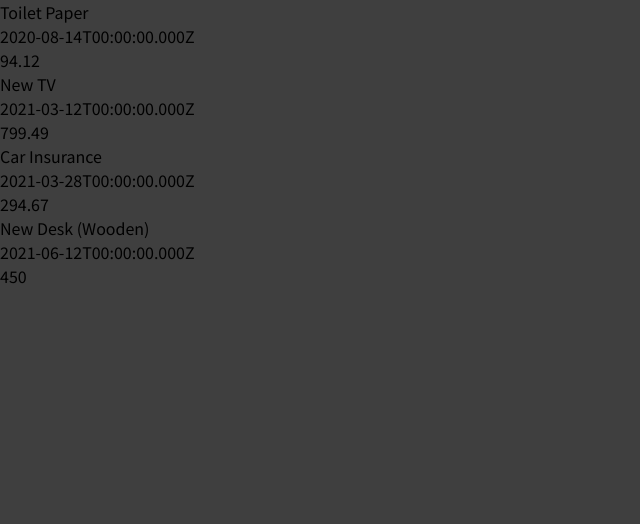
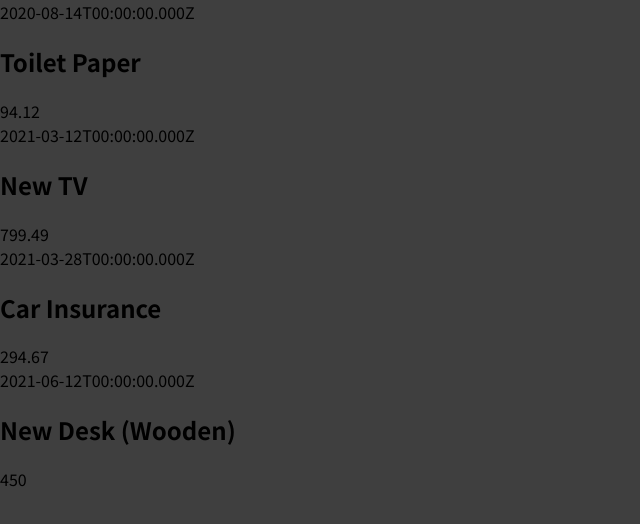
Before and after one commit to igdkaur/expense-tracker, a React (Create React App) app: page / in a window 1280 px wide. Shown: the top 524 px of the page, without its empty margins (0-640 px from the left). Built offline with nearby package versions, Linux system fonts and the light colour scheme.

Commit message:
added css

```diff
--- /dev/null
+++ b/src/components/ExpenseItem.css
@@ -0,0 +1,56 @@
+.expense-item {
+  display: flex;
+  justify-content: space-between;
+  align-items: center;
+  box-shadow: 0 2px 8px rgba(0, 0, 0, 0.25);
+  padding: 0.5rem;
+  margin: 1rem 0;
+  border-radius: 12px;
+  background-color: #4b4b4b;
+}
+
+.expense-item__description {
+  display: flex;
+  flex-direction: column;
+  gap: 1rem;
+  align-items: flex-end;
+  flex-flow: column-reverse;
+  justify-content: flex-start;
+  flex: 1;
+}
+
+.expense-item h2 {
+  color: #3a3a3a;
+  font-size: 1rem;
+  flex: 1;
+  margin: 0 1rem;
+  color: white;
+}
+
+.expense-item__price {
+  font-size: 1rem;
+  font-weight: bold;
+  color: white;
+  background-color: #40005d;
+  border: 1px solid white;
+  padding: 0.5rem;
+  border-radius: 12px;
+}
+
+@media (min-width: 580px) {
+  .expense-item__description {
+    flex-direction: row;
+    align-items: center;
+    justify-content: flex-start;
+    flex: 1;
+  }
+
+  .expense-item__description h2 {
+    font-size: 1.25rem;
+  }
+
+  .expense-item__price {
+    font-size: 1.25rem;
+    padding: 0.5rem 1.5rem;
+  }
+}
--- a/src/components/ExpenseItem.js
+++ b/src/components/ExpenseItem.js
@@ -1,13 +1,13 @@
 import React from "react";
 
 const ExpenseItem = (props) => {
-
-
   return (
-    <div>
-      <div>{props.title}</div>
+    <div className=" expense-item">
       <div>{props.expenseDate.toISOString()}</div>
-      <div>{props.amount}</div>
+      <div className=" expense-item__description">
+        <h2> {props.title}</h2>
+      </div>
+      <div className=" expense-item__price">{props.amount}</div>
     </div>
   );
 };
```
Also changed, not shown: 1 other file (tests, documents, lock files or other folders).
